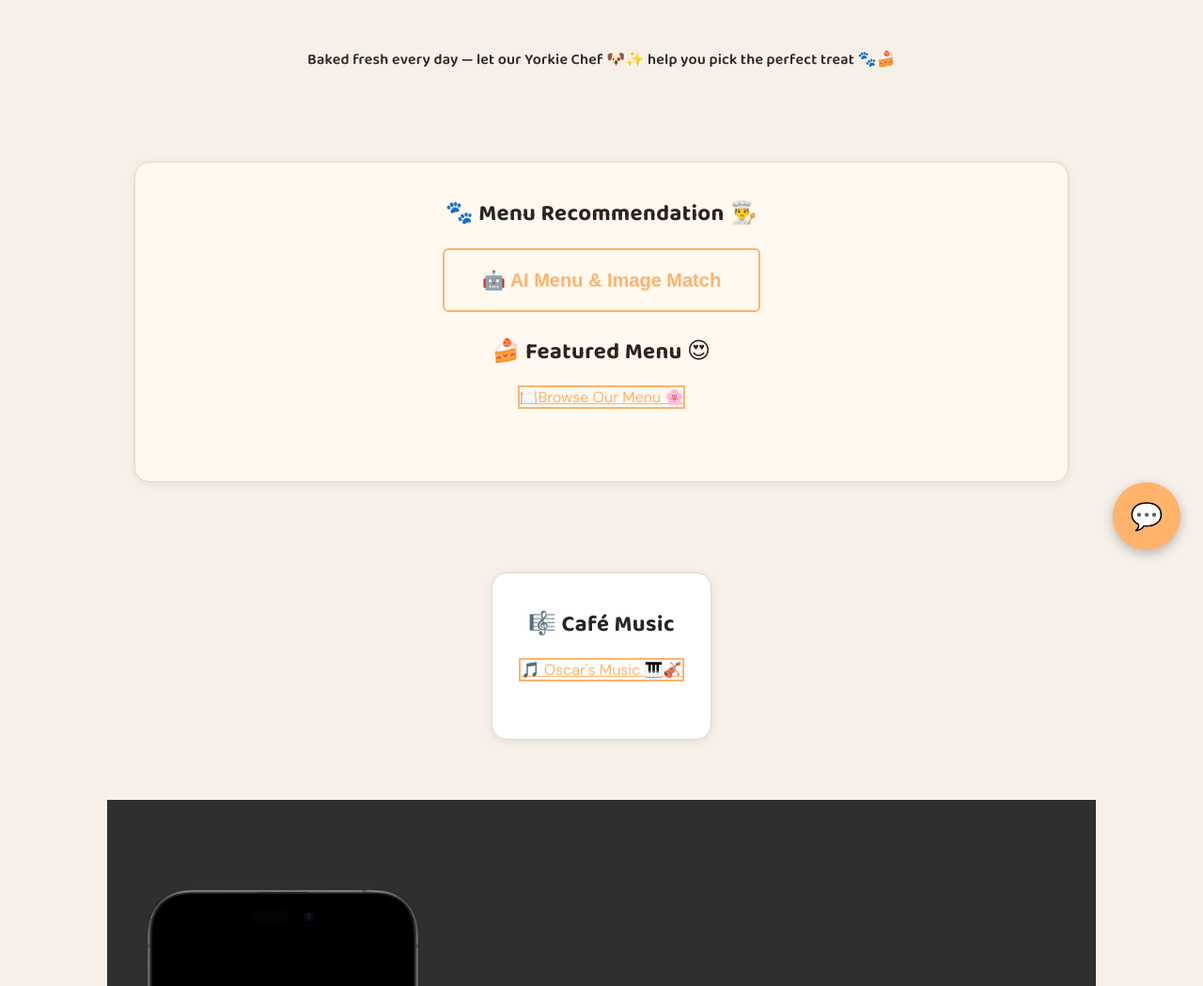
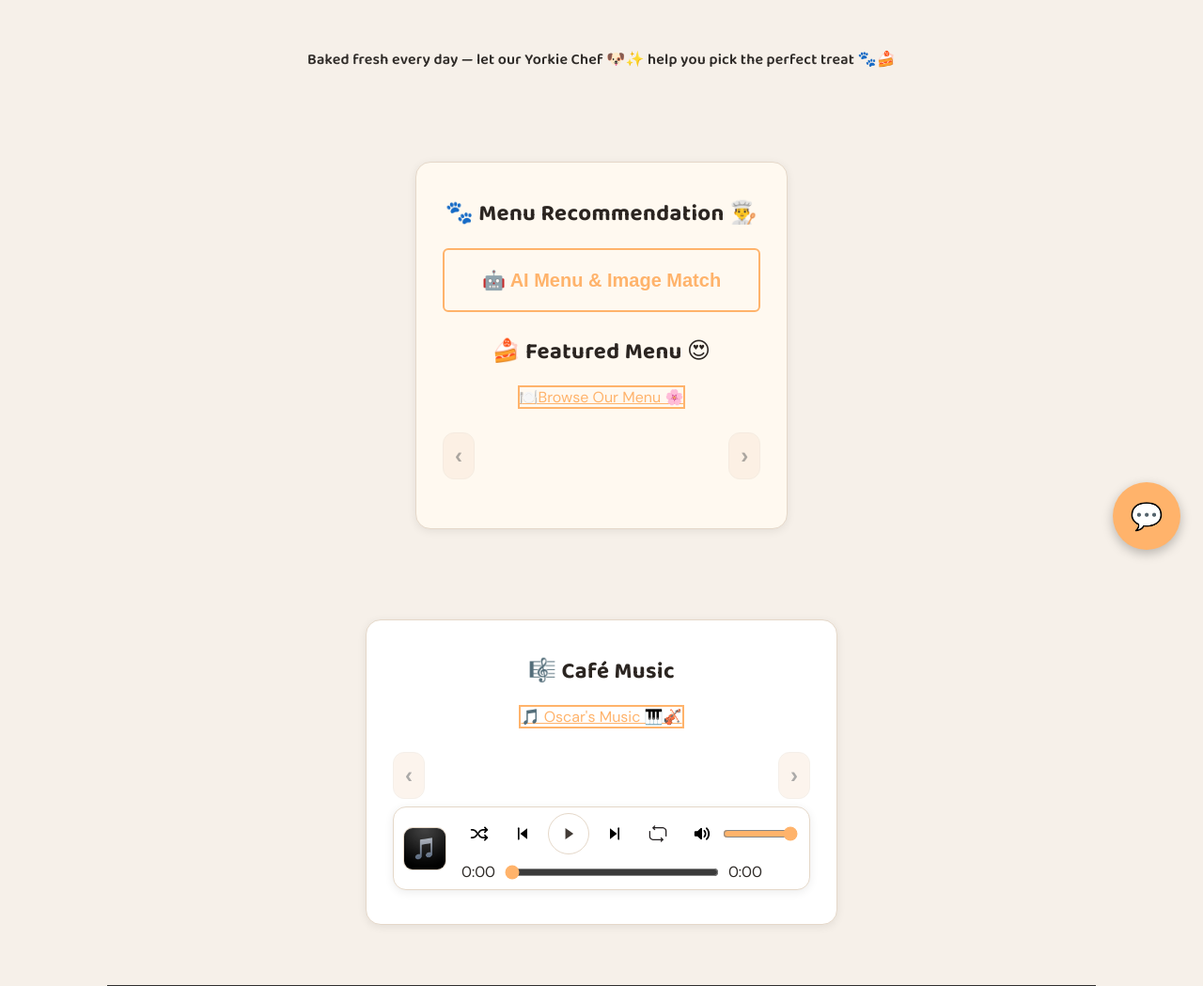
Before and after one commit to sikun-peng/yorkiebakery-api, a FastAPI app: page / in a window 1280 px wide. Shown: the part 191-1240 px from the top of the page at 94% size. Run offline with FastAPI, Linux system fonts and the light colour scheme; data that the repository does not hold is empty.

Commit message:
index ui update

```diff
--- a/app/static/main.js
+++ b/app/static/main.js
@@ -666,6 +666,68 @@ document.addEventListener("DOMContentLoaded", () => {
 });
 
 /* ===========================
+   Home page menu carousel
+   =========================== */
+document.addEventListener("DOMContentLoaded", () => {
+    const track = document.getElementById("menu-track");
+    const windowEl = document.getElementById("menu-window");
+    const prev = document.getElementById("menu-prev");
+    const next = document.getElementById("menu-next");
+    if (!track || !windowEl || !prev || !next) return;
+    initCarousel({
+        windowEl,
+        track,
+        prev,
+        next,
+        cardSelector: ".menu-card-compact",
+    });
+});
+
+document.addEventListener("DOMContentLoaded", () => {
+    const track = document.getElementById("music-track");
+    const windowEl = document.getElementById("music-window");
+    const prev = document.getElementById("music-prev");
+    const next = document.getElementById("music-next");
+    if (!track || !windowEl || !prev || !next) return;
+    initCarousel({
+        windowEl,
+        track,
+        prev,
+        next,
+        cardSelector: ".home-music-card",
+    });
+});
+
+function initCarousel({ windowEl, track, prev, next, cardSelector }) {
+    const cardWidth = () => {
+        const first = track.querySelector(cardSelector);
+        if (!first) return 300;
+        const gap = parseFloat(getComputedStyle(track).columnGap || getComputedStyle(track).gap || "12") || 12;
+        return first.getBoundingClientRect().width + gap;
+    };
+
+    const maxScroll = () => Math.max(0, track.scrollWidth - windowEl.clientWidth);
+
+    const updateButtons = () => {
+        prev.disabled = windowEl.scrollLeft <= 0;
+        next.disabled = windowEl.scrollLeft >= maxScroll() - 4;
+    };
+
+    prev.addEventListener("click", () => {
+        windowEl.scrollBy({ left: -cardWidth(), behavior: "smooth" });
+        setTimeout(updateButtons, 250);
+    });
+
+    next.addEventListener("click", () => {
+        windowEl.scrollBy({ left: cardWidth(), behavior: "smooth" });
+        setTimeout(updateButtons, 250);
+    });
+
+    windowEl.addEventListener("scroll", updateButtons);
+    updateButtons();
+}
+
+/* ===========================
    Missing track notice
    =========================== */
 document.addEventListener("DOMContentLoaded", () => {
--- a/app/static/styles.css
+++ b/app/static/styles.css
@@ -323,6 +323,11 @@ h1, h2, h3, h4 {
   overflow: hidden;
 }
 
+.menu-card-compact {
+  min-width: 260px;
+  max-width: 320px;
+}
+
 .menu-card > *:not(.item-image-link):not(.item-qty-badge) {
   padding-left: 20px;
   padding-right: 20px;
@@ -332,6 +337,112 @@ h1, h2, h3, h4 {
   transform: translateY(-2px);
   box-shadow: var(--shadow-hover);
   border-color: var(--primary);
+}
+
+.menu-carousel {
+  display: grid;
+  grid-template-columns: auto 1fr auto;
+  align-items: center;
+  gap: 10px;
+  margin-bottom: 16px;
+}
+
+.menu-window {
+  overflow: hidden;
+}
+
+.menu-track {
+  display: flex;
+  gap: 12px;
+  padding: 6px 4px;
+  transition: transform 0.25s ease;
+  width: max-content;
+}
+
+.carousel-btn {
+  background: #f7e3d2;
+  border: 1px solid var(--border);
+  border-radius: 12px;
+  padding: 10px 12px;
+  font-size: 24px;
+  cursor: pointer;
+  color: var(--text);
+  transition: all 0.15s ease;
+}
+
+.carousel-btn:hover {
+  border-color: var(--primary);
+  box-shadow: var(--shadow);
+}
+
+.carousel-btn:disabled {
+  opacity: 0.4;
+  cursor: not-allowed;
+  box-shadow: none;
+}
+
+.music-carousel {
+  display: grid;
+  grid-template-columns: auto 1fr auto;
+  align-items: center;
+  gap: 10px;
+}
+
+.music-window {
+  overflow: hidden;
+}
+
+.music-track {
+  display: flex;
+  gap: 12px;
+  padding: 6px 4px;
+  transition: transform 0.25s ease;
+  width: max-content;
+}
+
+.home-music-card {
+  background: #fff;
+  padding: 16px;
+  border-radius: 12px;
+  box-shadow: 0 2px 6px rgba(0,0,0,0.08);
+  text-align: center;
+  border: 1px solid var(--border);
+  min-width: 240px;
+  max-width: 280px;
+}
+
+.home-music-cover {
+  width: 120px;
+  height: 120px;
+  object-fit: cover;
+  border-radius: 12px;
+  margin-bottom: 10px;
+}
+
+.home-music-title {
+  font-size: 18px;
+  margin-bottom: 5px;
+}
+
+.home-music-meta {
+  font-size: 14px;
+  color: #555;
+  margin-top: 0;
+}
+
+.home-music-audio {
+  width: 160px;
+  margin-top: 8px;
+}
+
+.floating-player.inline-player {
+  position: relative;
+  left: auto;
+  right: auto;
+  bottom: auto;
+  max-width: 780px;
+  margin: 8px auto 0;
+  z-index: 1;
 }
 
 /* ===========================
@@ -993,29 +1104,29 @@ h1, h2, h3, h4 {
   left: 16px;
   right: 16px;
   bottom: 16px;
-  max-width: 960px;
+  max-width: 780px;
   margin: 0 auto;
   background: var(--white);
   border: 1px solid var(--border);
   border-radius: 14px;
   box-shadow: var(--shadow);
-  padding: 12px 14px;
-  display: flex;
-  align-items: center;
-  gap: 14px;
+  padding: 6px 10px;
+  display: flex;
+  align-items: center;
+  gap: 8px;
   z-index: 1000;
 }
 
 .fp-left {
   display: flex;
   align-items: center;
-  gap: 10px;
+  gap: 8px;
   min-width: 0;
 }
 
 .fp-cover {
-  width: 52px;
-  height: 52px;
+  width: 46px;
+  height: 46px;
   border-radius: 10px;
   overflow: hidden;
   border: 1px solid var(--border);
@@ -1038,6 +1149,7 @@ h1, h2, h3, h4 {
 
 .fp-meta #fp-title {
   font-weight: 700;
+  font-size: 17px;
   color: var(--text-dark);
   overflow: hidden;
   text-overflow: ellipsis;
@@ -1045,7 +1157,7 @@ h1, h2, h3, h4 {
 }
 
 .fp-subtitle {
-  font-size: 0.9rem;
+  font-size: 0.85rem;
   color: var(--text-light);
   overflow: hidden;
   text-overflow: ellipsis;
@@ -1061,7 +1173,7 @@ h1, h2, h3, h4 {
 .fp-center {
   display: flex;
   flex-direction: column;
-  gap: 10px;
+  gap: 6px;
   flex: 1;
 }
 
@@ -1121,10 +1233,12 @@ h1, h2, h3, h4 {
   display: flex;
   align-items: center;
   gap: 8px;
+  max-width: 320px;
+  width: 100%;
 }
 
 .fp-progress input[type="range"] {
-  flex: 1;
+  flex: 0 1 240px;
   accent-color: var(--primary);
 }
 
@@ -1136,7 +1250,7 @@ h1, h2, h3, h4 {
 }
 
 .fp-volume input[type="range"] {
-  width: 110px;
+  width: 80px;
   accent-color: var(--primary);
 }
 
--- a/app/templates/index.html
+++ b/app/templates/index.html
@@ -24,9 +24,12 @@
   <div style="text-align:center; margin-bottom:24px;">
     <a href="/menu/view" class="btn-outline">🍽️Browse Our Menu 🌸</a>
   </div>
-  <div class="menu-grid" style="margin-bottom:16px;">
+  <div class="menu-carousel">
+    <button class="carousel-btn" id="menu-prev" aria-label="Previous pastries">‹</button>
+    <div class="menu-window" id="menu-window">
+      <div class="menu-track" id="menu-track">
         {% for item in menu_items %}
-    <div class="menu-card">
+        <div class="menu-card menu-card-compact">
           <img src="{{ item.image_url or '/static/default_menu_image.jpg' }}" alt="{{ item.title }}">
           <h3>{{ item.title }}</h3>
           <p>{{ item.description or '' }}</p>
@@ -39,6 +42,9 @@
         </div>
         {% endfor %}
       </div>
+    </div>
+    <button class="carousel-btn" id="menu-next" aria-label="Next pastries">›</button>
+  </div>
 </section>
 
 <!-- 🎵 Music Section -->
@@ -48,48 +54,78 @@
     <a href="/music/listen" class="btn-outline">🎵 Oscar's Music 🎹🎻</a>
   </div>
 
-  <div class="music-grid">
+  <div class="music-carousel">
+    <button class="carousel-btn" id="music-prev" aria-label="Previous tracks">‹</button>
+    <div class="music-window" id="music-window">
+      <div class="music-track" id="music-track">
         {% for track in tracks %}
-    <div style="
-      background: #fff;
-      padding: 16px;
-      border-radius: 12px;
-      box-shadow: 0 2px 6px rgba(0,0,0,0.08);
-      text-align: center;
-      border: 1px solid var(--border);
-    ">
+        <div class="home-music-card music-track-card" data-track-id="{{ track.id }}">
 
-      <!-- Cover Image (small + clean) -->
+          <div class="music-cover-wrap">
             {% if track.cover_url %}
               <img src="{{ track.cover_url }}"
                    alt="{{ track.title }}"
-           style="width:120px; height:120px; object-fit:cover; border-radius:12px; margin-bottom:10px;">
+                   class="home-music-cover">
             {% else %}
               <img src="/static/images/default_music_cover.jpg"
                    alt="No cover"
-           style="width:120px; height:120px; object-fit:cover; border-radius:12px; margin-bottom:10px;">
+                   class="home-music-cover">
             {% endif %}
-
-      <h3 style="font-size:18px; margin-bottom:5px;">{{ track.title }}</h3>
-
-      {% if track.composer or track.performer %}
-        <p style="font-size:14px; color:#555; margin-top:0;">
-          {{ track.composer }}
-          {% if track.composer and track.performer %} — {% endif %}
-          {{ track.performer }}
-        </p>
+            {% if track.file_url %}
+              <button
+                class="cover-play-btn play-track-btn"
+                type="button"
+                aria-label="Play {{ track.title }}"
+                data-track-id="{{ track.id }}"
+                data-title="{{ track.title }}"
+                data-composer="{{ track.composer }}"
+                data-performer="{{ track.performer }}"
+                data-file="{{ track.file_url }}"
+                data-cover="{{ track.cover_url if track.cover_url else '/static/images/default_music_cover.jpg' }}">
+                ▶
+              </button>
             {% endif %}
-
-      {% if track.file_url %}
-        <audio controls style="width:140px; margin-top:8px;">
-          <source src="{{ track.file_url }}" type="audio/mpeg">
-        </audio>
-      {% else %}
-        <p class="text-gray-500 italic">Track unavailable</p>
-      {% endif %}
-
+          </div>
+          <h3 class="home-music-title">{{ track.title }}</h3>
         </div>
         {% endfor %}
+      </div>
+    </div>
+    <button class="carousel-btn" id="music-next" aria-label="Next tracks">›</button>
+  </div>
+
+  <!-- Inline music player (reuses main player logic, but anchored here) -->
+  <div class="floating-player inline-player" id="floating-player">
+    <div class="fp-left">
+      <div class="fp-cover">
+        <img id="fp-cover-img" src="/static/images/default_music_cover.jpg" alt="Cover">
+      </div>
+      <div class="fp-meta">
+        <div id="fp-title"></div>
+        <div id="fp-subtitle" class="fp-subtitle"></div>
+      </div>
+    </div>
+
+    <div class="fp-center">
+      <div class="fp-controls">
+        <button class="fp-icon-btn icon-shuffle" id="fp-shuffle" type="button" aria-pressed="false" aria-label="Shuffle" title="Shuffle"></button>
+        <button class="fp-icon-btn icon-prev" id="fp-prev" type="button" aria-label="Previous" title="Previous"></button>
+        <button class="fp-icon-btn fp-play" id="fp-play" type="button" aria-label="Play/Pause" title="Play/Pause"></button>
+        <button class="fp-icon-btn icon-next" id="fp-next" type="button" aria-label="Next" title="Next"></button>
+        <button class="fp-icon-btn icon-repeat" id="fp-repeat" type="button" aria-pressed="false" aria-label="Repeat" title="Repeat"></button>
+        <div class="fp-volume">
+          <button class="fp-icon-btn icon-volume-toggle" id="fp-mute" type="button" aria-pressed="false" aria-label="Mute/Unmute" title="Mute/Unmute"></button>
+          <input type="range" id="fp-volume" min="0" max="100" value="100" step="1" aria-label="Volume">
+        </div>
+      </div>
+      <div class="fp-progress">
+        <span id="fp-current-time">0:00</span>
+        <input type="range" id="fp-seek" min="0" max="100" value="0" step="1" aria-label="Seek">
+        <span id="fp-duration">0:00</span>
+      </div>
+    </div>
+
+    <audio id="global-audio"></audio>
   </div>
 </section>
 
--- a/app/templates/music.html
+++ b/app/templates/music.html
@@ -95,7 +95,7 @@
       <img id="fp-cover-img" src="/static/images/default_music_cover.jpg" alt="Cover">
     </div>
     <div class="fp-meta">
-      <div id="fp-title">Select a track to start playing</div>
+      <div id="fp-title"></div>
       <div id="fp-subtitle" class="fp-subtitle"></div>
     </div>
   </div>
--- a/main.py
+++ b/main.py
@@ -123,7 +123,6 @@ def home(request: Request):
         .where(MenuItem.category == "pastry")
         .where(MenuItem.is_available == True)
         .order_by(func.random())
-        .limit(3)
     ).all()
 
     # 🎵 Featured music — only tracks with audio file (non-null s3_url)
@@ -131,7 +130,6 @@ def home(request: Request):
         select(MusicTrack)
         .where(MusicTrack.file_url != "")
         .order_by(func.random())
-        .limit(3)
     ).all()
 
     return templates.TemplateResponse(
```
Lines whose indentation alone changed are shown as unchanged.
